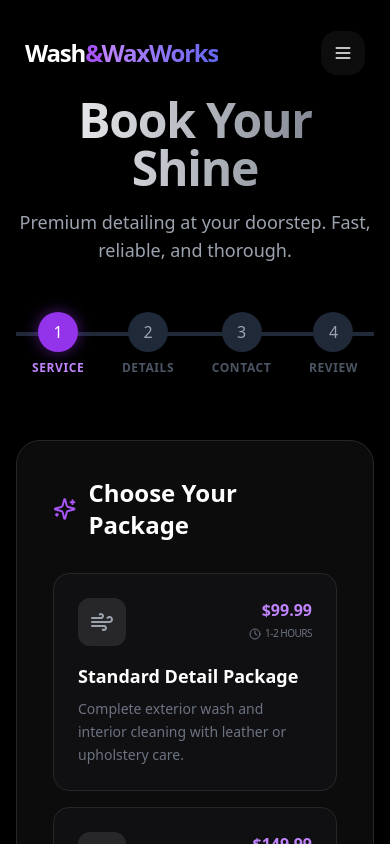
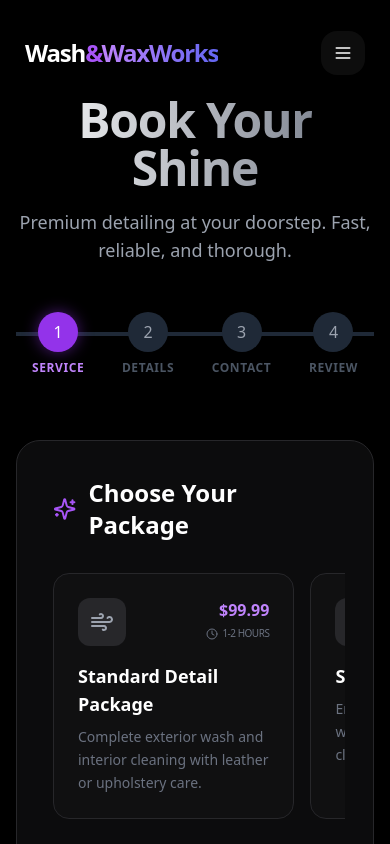
Before and after one commit to tareqrwk/wash-and-waxworks, a React (Create React App) app in the folder client/: page /book in a window 390 px wide. Shown: the top 844 px of the page. Built offline with nearby package versions, Linux system fonts and the light colour scheme.

Commit message:
Updated booking page for mobile

```diff
--- a/client/src/pages/BookingPage.js
+++ b/client/src/pages/BookingPage.js
@@ -226,12 +226,12 @@ function BookingPage() {
                                     <Sparkles className="text-purple-500" />
                                     Choose Your Package
                                 </h2>
-                                <div className="grid grid-cols-1 md:grid-cols-2 gap-4">
+                                <div className="flex md:grid md:grid-cols-2 gap-4 overflow-x-auto md:overflow-x-visible snap-x snap-mandatory pb-4 scrollbar-hide -mx-2 px-2">
                                     {SERVICES.map((service) => (
                                         <div
                                             key={service.id}
                                             onClick={() => setFormData({ ...formData, service: service.name })}
-                                            className={`group relative p-6 rounded-2xl border transition-all duration-300 cursor-pointer overflow-hidden ${formData.service === service.name
+                                            className={`group relative p-6 rounded-2xl border transition-all duration-300 cursor-pointer overflow-hidden min-w-[85%] md:min-w-0 snap-center ${formData.service === service.name
                                                 ? 'bg-purple-600/20 border-purple-500 shadow-[0_0_20px_rgba(147,51,234,0.2)]'
                                                 : 'bg-zinc-900/40 border-zinc-800 hover:border-zinc-700 hover:bg-zinc-800/40'
                                                 }`}
```
